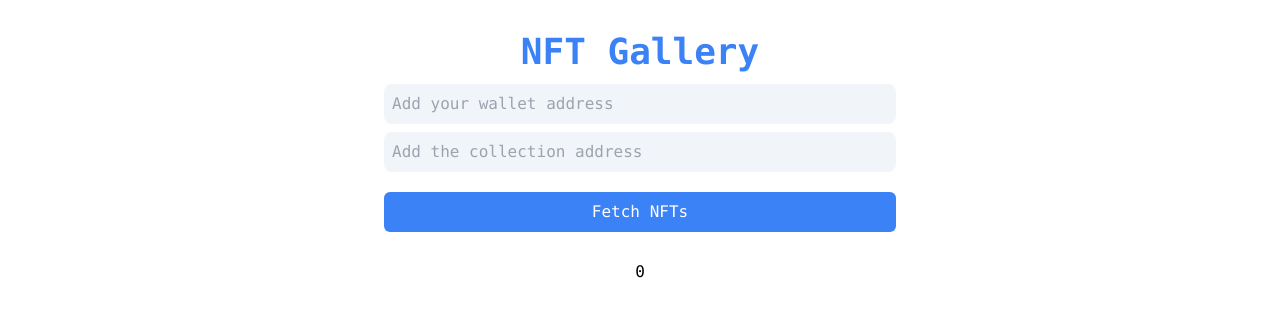
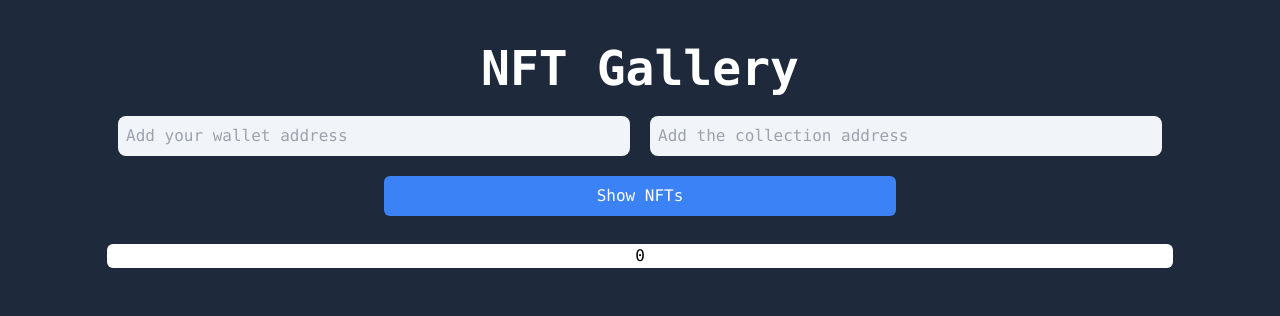
Before and after one commit to tylrk/nft-demo-rtw3, a Next.js app: page / in a window 1280 px wide. Shown: the top 316 px of the page. Built offline with nearby package versions, Linux system fonts and the light colour scheme.

Commit message:
UI updates

```diff
--- a/components/nftCard.js
+++ b/components/nftCard.js
@@ -13,12 +13,12 @@ export const NFTCard = ({nft}) => {
     };
 
     return (
-        <div className="flex flex-col w-1/4">
-            <div className="rounded-md">
-                <img className="object-cover h-128 w-full rounded-t-md" src={nft.media[0].gateway}></img>
+        <div className="flex flex-col w-1/6 mt-5">
+            <div>
+                <img className="object-cover h-128 w-full rounded-md" src={nft.media[0].gateway}></img>
             </div>
 
-            <div className="flex flex-col y-gap-2 px-2 py-3 bg-slate-100 rounded-b-md h-110">
+            <div className="flex flex-col y-gap-2 px-2 py-3 h-110">
                 <div className="">
                     <h2 className="text-xl text-gray-800">{nft.title}</h2>
                     <p className="text-gray-600">ID: {nft.id.tokenId.substr(nft.id.tokenId.length - 4)}</p>
@@ -59,7 +59,7 @@ export const NFTCard = ({nft}) => {
 
 
             <div className="flex justify-center mb-1 mt-2">
-                <a className="py-2 px-4 bg-blue-500 hover:bg-blue-600 active:bg-blue-700 w-4/5 text-center rounded-md text-white cursor-pointer"
+                <a className="py-2 px-4 bg-blue-500 hover:bg-blue-600 active:bg-blue-700 w-4/5 text-center text-sm rounded-md text-white cursor-pointer"
                     target={"blank"}
                     href={`https://etherscan.io/token/${nft.contract.address}`}
                 >
--- a/pages/index.js
+++ b/pages/index.js
@@ -1,5 +1,6 @@
 import { useState, useEffect } from "react"
 import { NFTCard } from "../components/nftCard"
+import Head from "next/head"
 
 const Home = () => {
   const [wallet, setWallet] = useState("")
@@ -97,12 +98,16 @@ const Home = () => {
   }
 
    return (
-    <>
-    <div className="flex flex-col items-center justify-center py-8 gap-y-3 font-mono">
-      <h1 className="text-4xl text-blue-500 font-semibold">NFT Gallery</h1>
-      <div className="flex flex-col w-full justify-center items-center gap-y-2">
+    <div className="min-h-screen bg-slate-800">
+      <Head>
+          <title>NFT Gallery</title>
+          <meta name="description" content="Generated by create next app" />
+          <link rel="icon" href="/favicon.ico" />
+      </Head>
+      <div className="flex flex-col items-center justify-center py-8 gap-y-3 font-mono">
+      <h1 className="text-5xl text-white font-semibold mt-3">NFT Gallery</h1>
+      <div className="flex flex-wrap w-full justify-center items-center gap-y-2 gap-x-5 mt-3">
         <input className="w-2/5 bg-slate-100 py-2 px-2 rounded-lg text-gray-800 focus:outline-blue-300 disabled:bg-slate-50 disabled:text-gray-50"
-          //disabled={fetchForCollection}
           onChange={(e) => {setWallet(e.target.value)}}
           value={wallet}
           type={"text"}
@@ -122,9 +127,9 @@ const Home = () => {
           className="disabled:bg-slate-500 text-white bg-blue-500 px-4 py-2 mt-3 rounded-md w-2/5 hover:bg-blue-600 active:bg-blue-700"
           onClick={ () => {fetchNFTs()}}>
 
-          Fetch NFTs</button>
+          Show NFTs</button>
       </div>
-      <div className="flex flex-wrap gap-y-12 mt-4 w-5/6 gap-x-6 justify-center">
+      <div className="flex flex-wrap gap-y-12 mt-4 w-5/6 gap-x-6 justify-center bg-white rounded-md">
         {
           NFTs.length && NFTs.map((nft, index) => {
             return (
@@ -132,15 +137,15 @@ const Home = () => {
             )
           })
         }
-      </div>
+
       {startToken ?
           <button
-            className={"disabled:bg-slate-500 text-white bg-blue-500 hover:bg-blue-600 active:bg-blue-700 px-4 py-2 mt-6 rounded-md w-1/4"}
-            onClick={
-              () => {fetchNFTs()}}>
+            className={"text-white bg-blue-500 hover:bg-blue-600 active:bg-blue-700 px-4 py-2 mt-6 mb-7 rounded-md w-3/4"}
+            onClick={() => {fetchNFTs()}}>
             Show More
           </button>
           : <></> }
+      </div>
     </div>
 
       {showButton && (
@@ -148,7 +153,7 @@ const Home = () => {
           onClick={scrollToTop}
           xmlns="http://www.w3.org/2000/svg"
           viewBox="0 0 330 330"
-          className="fixed bottom-20 w-11 right-20 opacity-75 hover:animate-bounce active:animate-pulse">
+          className="fixed bottom-20 w-12 right-10 opacity-85 fill-white hover:animate-bounce active:animate-pulse">
           <path
             id="XMLID_224_"
             d="M325.606,229.393l-150.004-150C172.79,76.58,168.974,75,164.996,75c-3.979,0-7.794,1.581-10.607,4.394
@@ -157,7 +162,7 @@ const Home = () => {
           />
         </svg>
       )}
-    </>
+    </div>
   )
 }
 
```
